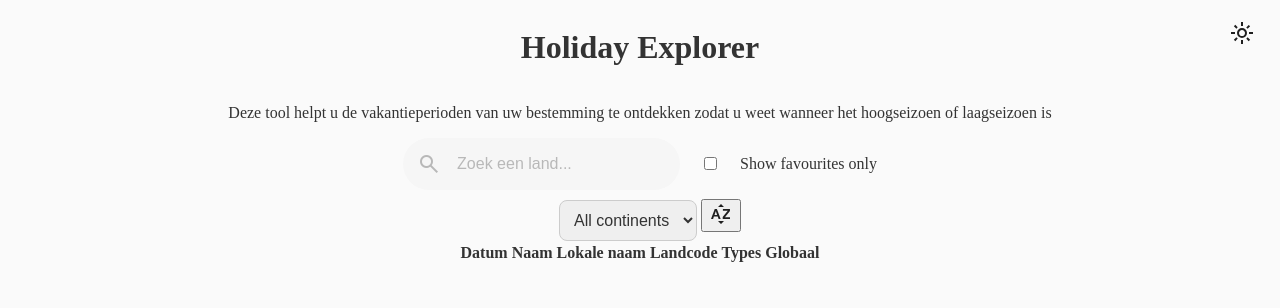
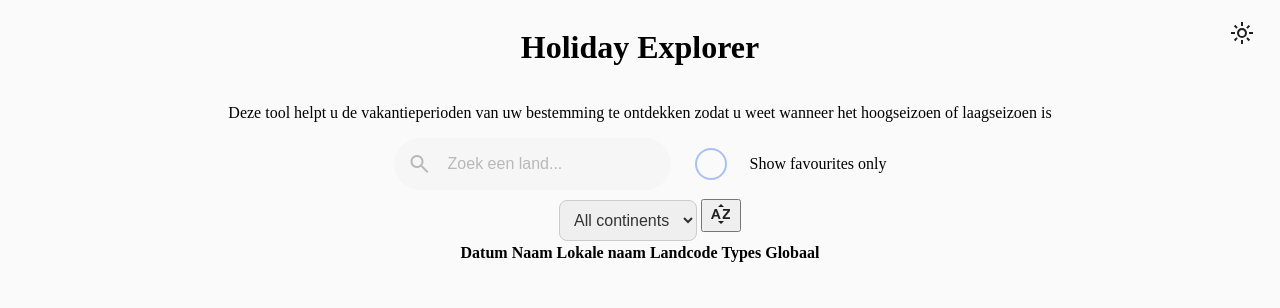
Before and after one commit to styorick/Holiday-Explorer, a website built with Vite: page index.html in a window 1280 px wide. Built offline with nearby package versions, Linux system fonts and the light colour scheme; no server answers.

Commit message:
style van favo checkbox

```diff
--- a/src/style.css
+++ b/src/style.css
@@ -1,6 +1,5 @@
 body {
-  background-color: #fafafa;
-  color: #333;
+  background-color: #Fafafa;
   display: flex;
   flex-direction: column;
   align-items: center;
@@ -48,6 +47,44 @@ body.dark-theme {
 .search-input::placeholder,
 .search-icon  {
     color: rgba(0,0,0,0.25);
+}
+
+#favourites-filter {
+  appearance: none;
+  height: 32px;
+  width: 32px;
+  border: 2px solid #AAC1F0;
+  border-radius: 50%;
+  cursor: pointer;
+  display: grid;
+  place-content: center
+}
+
+#favourites-filter::before {
+  content: '';
+  background-color: #AAC1F0;
+  height: 32px;
+  width: 32px;
+  border-radius: 50%;
+  box-shadow: 0 0 8px #AAC1F08a;
+  background-image: url('/check.svg');
+  background-size: cover;
+  background-position: center;
+  rotate: -360deg;
+  scale: 0;
+  opacity: 0;
+  transition: 200ms ease;
+}
+
+#favourites-filter:checked::before {
+  rotate: 0deg;
+  scale: 1;
+  opacity: 1;
+}
+
+#favourites-filter:focus-visible {
+  outline: 2px solid #AAC1F0;
+  outline-offset: 2px;
 }
 
 .filter {
```
